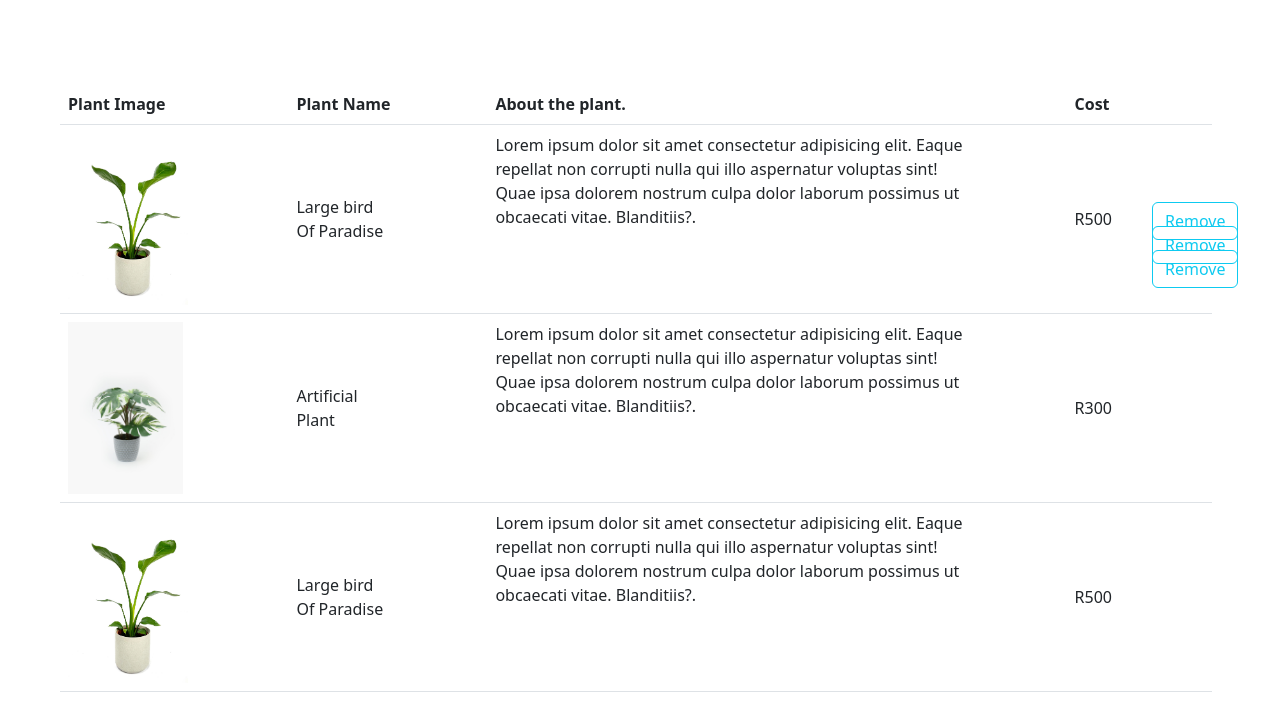
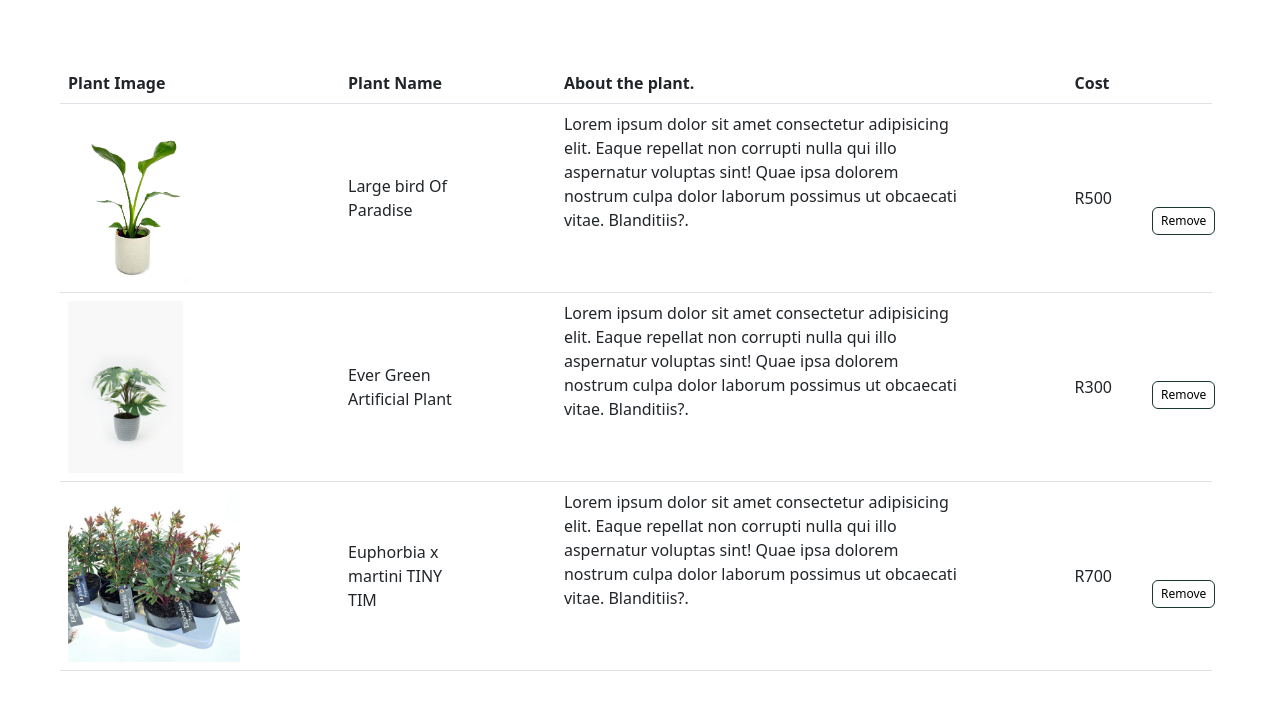
Before and after one commit to MA53GO/AssessmentOne, a plain HTML site: page html/wishlist.html in a window 1280 px wide. Shown: the part 68-780 px from the top of the page. Drawn offline with nearby package versions, Linux system fonts and the light colour scheme.

Commit message:
further improving
adding more content

```diff
--- a/html/wishlist.html
+++ b/html/wishlist.html
@@ -41,7 +41,7 @@
     <!--Table-->
 
     <div class="table-responsive">
-  <table class="table align-middle">
+  <table class="table align-middle" style="margin-top: 5px;">
       <tr>
         <td><strong>Plant Image</strong></td>
         <td><strong>Plant Name</strong></td>
@@ -54,23 +54,29 @@
         <td>Large bird Of Paradise</td>
         <td class="align-top">Lorem ipsum dolor sit amet consectetur adipisicing elit. Eaque repellat non corrupti nulla qui illo aspernatur voluptas sint! Quae ipsa dolorem nostrum culpa dolor laborum possimus ut obcaecati vitae. Blanditiis?.</td>
         <td>R500</td>
-        <button type="button" class="btn btn-outline-info">Remove</button>
+        <button type="button" class="btn btn-primary"
+        style="--bs-btn-padding-y: .25rem; --bs-btn-padding-x: .5rem; --bs-btn-font-size: .75rem; background-color: white; color: black; border-color:#18382B ;">Remove
+        </button>
       </tr>
 
       <tr class="ppOne">
         <td><img src="../assets/image.eg2.jpeg" height="172"></td>
-        <td>Artificial Plant</td>
+        <td>Ever Green Artificial Plant</td>
         <td class="align-top">Lorem ipsum dolor sit amet consectetur adipisicing elit. Eaque repellat non corrupti nulla qui illo aspernatur voluptas sint! Quae ipsa dolorem nostrum culpa dolor laborum possimus ut obcaecati vitae. Blanditiis?.</td>
         <td>R300</td>
-        <button type="button" class="btn btn-outline-info">Remove</button>
+        <button type="button" class="btn btn-primary"
+        style="--bs-btn-padding-y: .25rem; --bs-btn-padding-x: .5rem; --bs-btn-font-size: .75rem; background-color: white; color: black; border-color:#18382B ; margin-top:300px ; ">Remove
+        </button>
       </tr>
 
       <tr class="ppOne">
-        <td><img src="../assets/image.eg1.jpeg" height="172"></td>
-        <td>Large bird Of Paradise</td>
+        <td><img src="../assets/image.eg3.jpeg" height="172"></td>
+        <td>Euphorbia x martini TINY TIM</td>
         <td class="align-top">Lorem ipsum dolor sit amet consectetur adipisicing elit. Eaque repellat non corrupti nulla qui illo aspernatur voluptas sint! Quae ipsa dolorem nostrum culpa dolor laborum possimus ut obcaecati vitae. Blanditiis?.</td>
-        <td>R500</td>
-        <button type="button" class="btn btn-outline-info">Remove</button>
+        <td>R700</td>
+        <button type="button" class="btn btn-primary"
+        style="--bs-btn-padding-y: .25rem; --bs-btn-padding-x: .5rem; --bs-btn-font-size: .75rem; background-color: white; color: black; border-color:#18382B ; margin-top:600px ;">Remove
+        </button>
       </tr>
 
     </tbody>
```
Also changed, not shown: assets/image.eg3.jpeg (added), css/main.css (line endings or trailing spaces).
